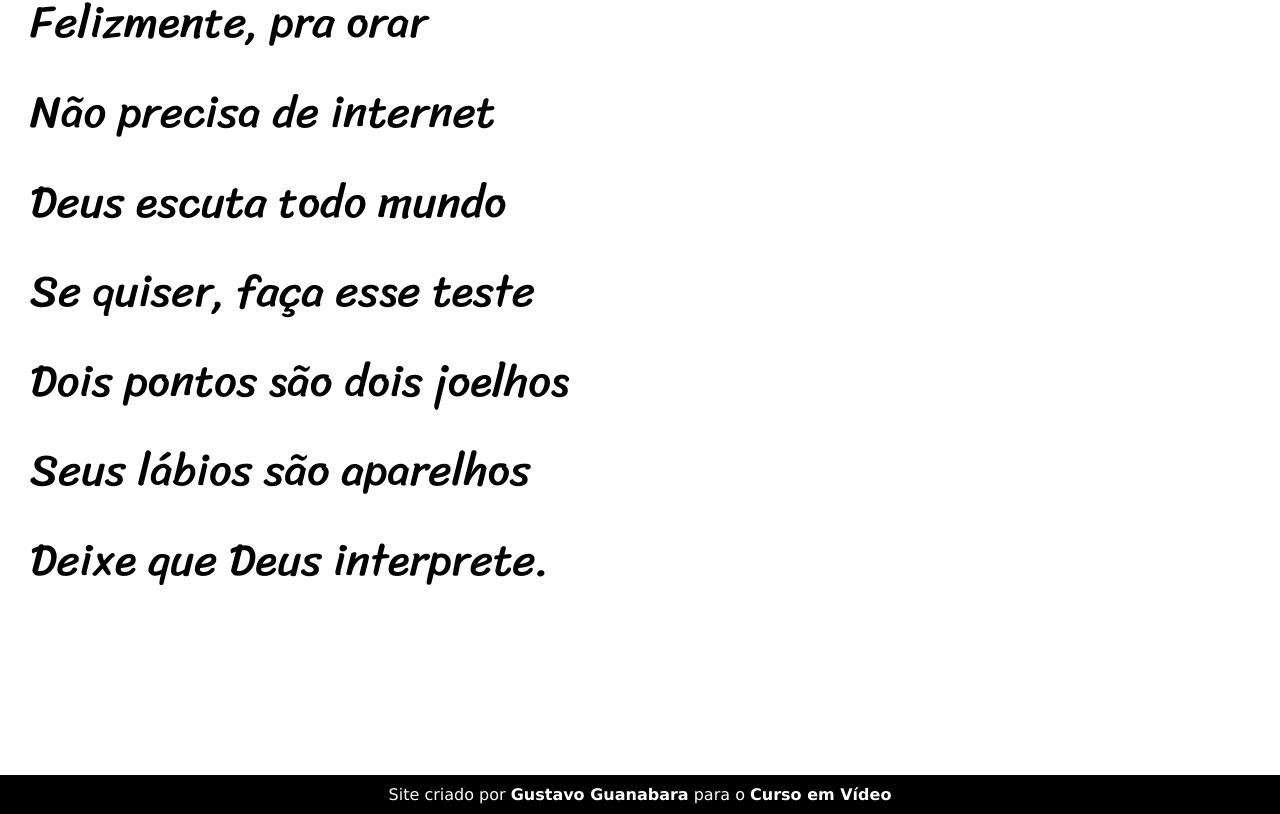
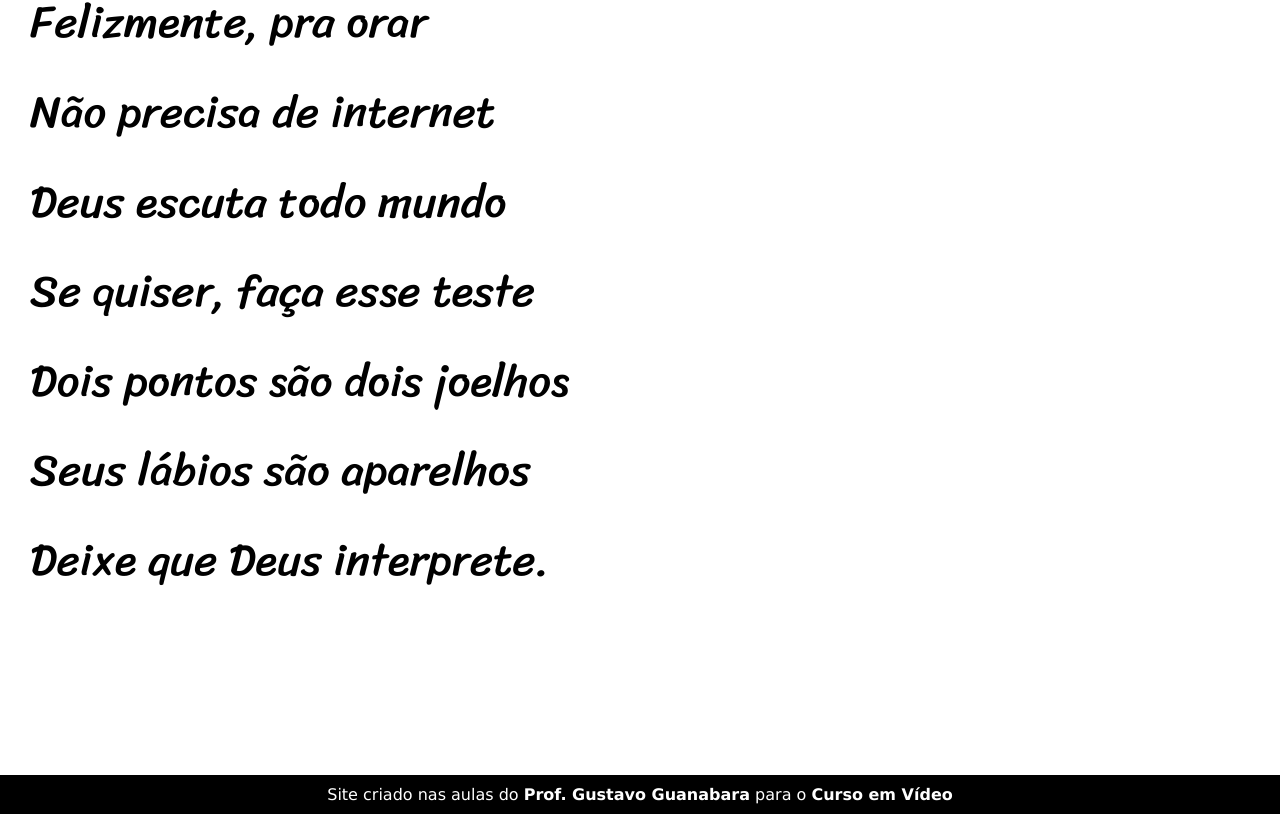
Before and after one commit to nd-alex/projeto-cordel, a plain HTML site: page index.html in a window 1280 px wide. Shown: the part 5141-5955 px from the top of the page. Drawn offline with Linux system fonts and the light colour scheme.

Commit message:
Update index.html

```diff
--- a/index.html
+++ b/index.html
@@ -94,7 +94,7 @@
     </section>
 
     <footer>
-        <p>Site criado por <a href="https://gustavoguanabara.github.io" target="_blank">Gustavo Guanabara</a> para o <a href="https://www.cursoemvideo.com" target="_blank">Curso em Vídeo</a></p>
+        <p>Site criado nas aulas do <a href="https://gustavoguanabara.github.io" target="_blank">Prof. Gustavo Guanabara</a> para o <a href="https://www.cursoemvideo.com" target="_blank">Curso em Vídeo</a></p>
     </footer>
 
 </body>
```
